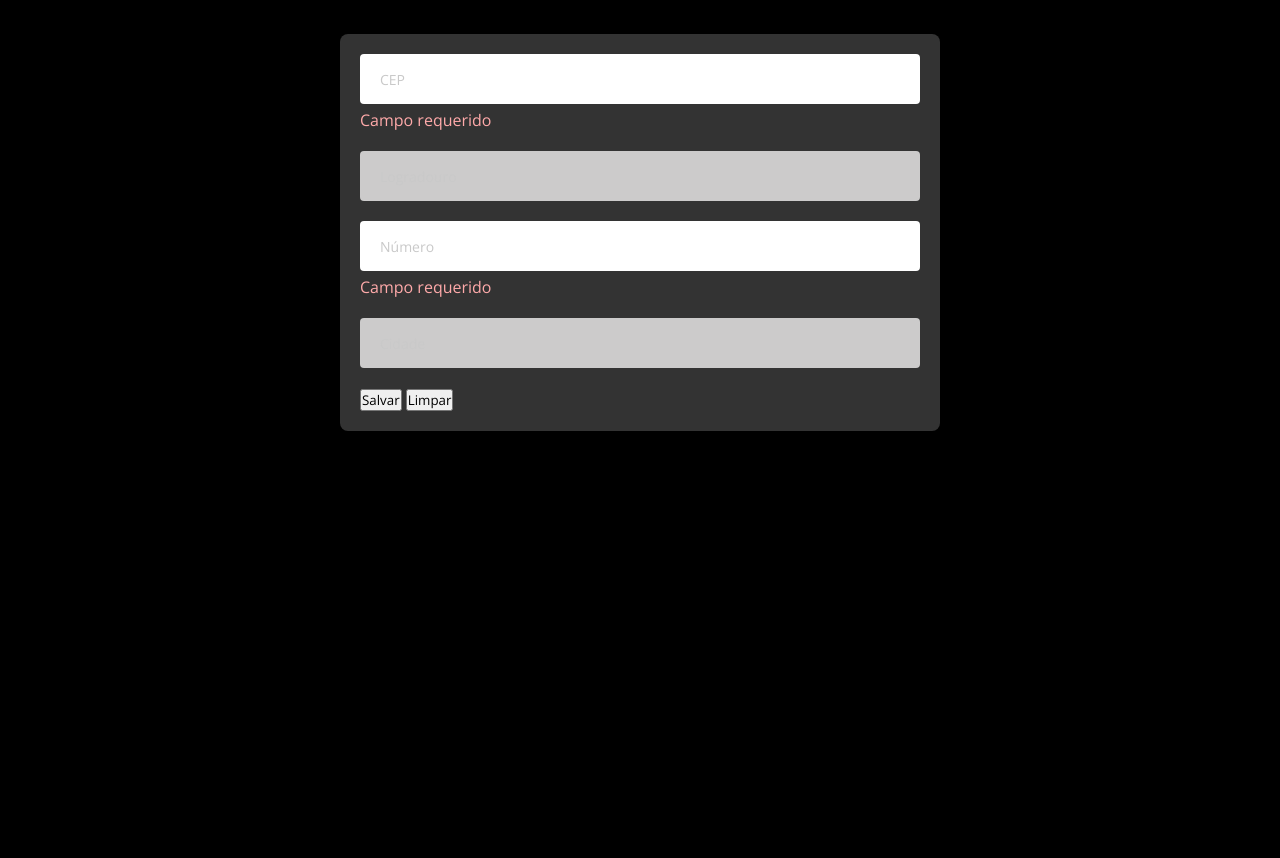
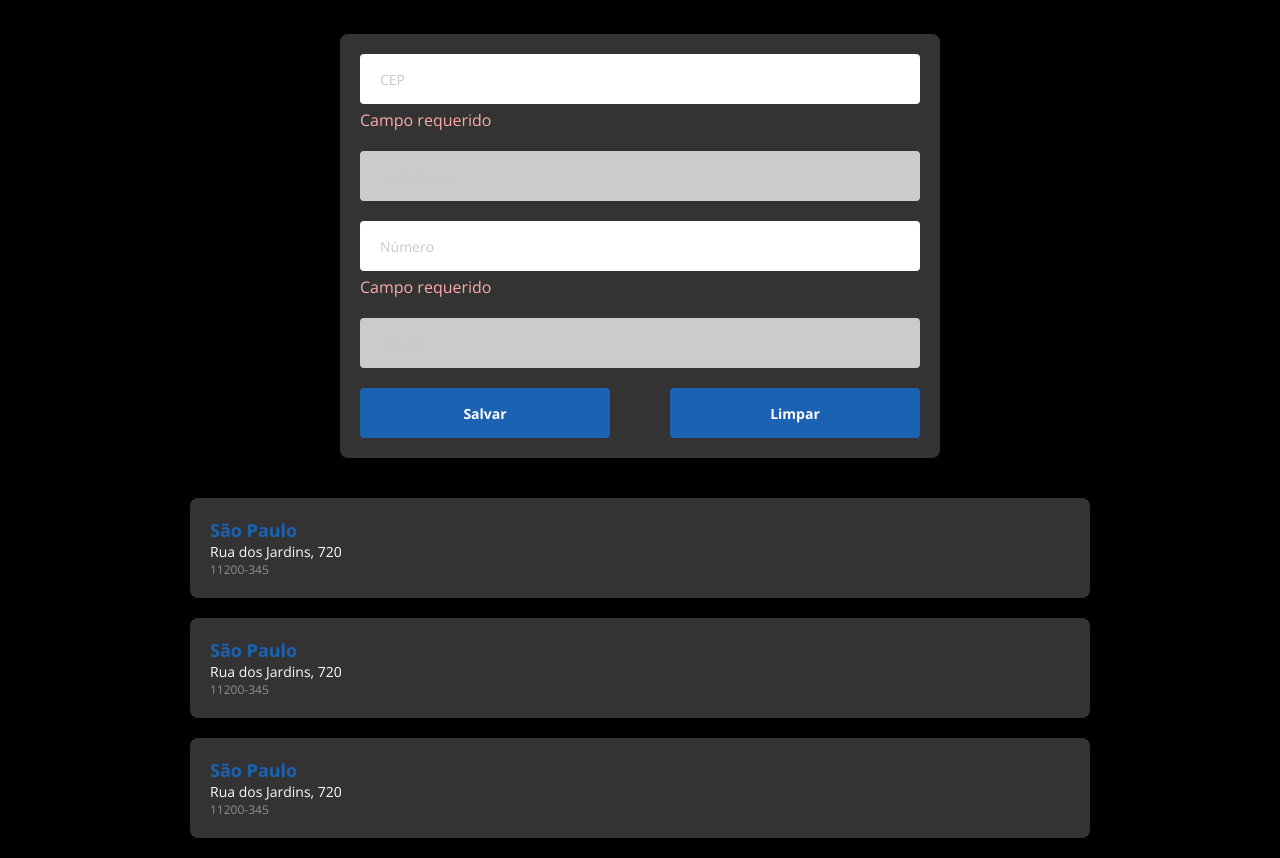
Before and after one commit to GilsonRodriguesAlmeida/DS-Via-Cep, a plain HTML site: page index.html in a window 1280 px wide. Shown: the part 86-944 px from the top of the page. Before the commit the page ends 800 px from the top, so only its background shows below. Drawn offline with nearby package versions, Linux system fonts and the light colour scheme.

Commit message:
Html e css completo

```diff
--- a/css/style.css
+++ b/css/style.css
@@ -82,3 +82,60 @@ html, body {
 .form-input:disabled {
     background-color: rgb(204, 203, 203);
 }
+
+.btn-container {
+    display: flex;
+    justify-content: space-between;
+}
+
+.btn {
+    width: 250px;
+    height: 50px;
+    background-color: #1c62b3;
+    color: #fff;
+    border: 0;
+    border-radius: 4px;
+    font-weight: bold;
+    font-size: 14px;
+}
+
+.btn-left {
+    margin-right: 10px;
+}
+
+.btn-right {
+    margin-left: 10px;
+}
+
+.list-container {
+    width: 100%;
+    padding: 0 20px;
+    display: flex;
+    flex-direction: column;
+    align-items: center;
+}
+
+.card-list-item {
+    background-color: #333;
+    color: #fff;
+    margin-bottom: 20px;
+    max-width: 900px;
+    width: 100%;
+    border-radius: 8px;
+    padding: 20px;
+}
+
+.card-list-item h3 {
+    color: #1c62b3;
+    font-size: 18px;
+}
+
+.address-line {
+    color: #fff;
+    font-size: 14px;
+}
+
+.address-cep {
+    color: #8F8F8F;
+    font-size: 12px;
+}
--- a/index.html
+++ b/index.html
@@ -42,29 +42,29 @@
                         <label for="city">Cidade:</label>
                         <input name="city" id="city" class="form-input" type="text" placeholder="Cidade" disabled>
                     </div>
-                    <div>
-                        <button type="submit">Salvar</button>
-                        <button>Limpar</button>
+                    <div class="btn-container">
+                        <button class="btn btn-left" type="submit">Salvar</button>
+                        <button class="btn btn-right">Limpar</button>
                     </div>
                 </form>
             </div>
         </section>
 
-        <section id="list-section">
-            <div>
+        <section id="list-section" class="list-container">
+            <div class="card-list-item">
                 <h3>São Paulo</h3>
-                <p>Rua dos Jardins, 720</p>
-                <p>11200-345</p>
+                <p class="address-line">Rua dos Jardins, 720</p>
+                <p class="address-cep">11200-345</p>
             </div>
-            <div>
+            <div class="card-list-item">
                 <h3>São Paulo</h3>
-                <p>Rua dos Jardins, 720</p>
-                <p>11200-345</p>
+                <p class="address-line">Rua dos Jardins, 720</p>
+                <p class="address-cep">11200-345</p>
             </div>
-            <div>
+            <div class="card-list-item">
                 <h3>São Paulo</h3>
-                <p>Rua dos Jardins, 720</p>
-                <p>11200-345</p>
+                <p class="address-line">Rua dos Jardins, 720</p>
+                <p class="address-cep">11200-345</p>
             </div>
         </section>
     </main>
```
